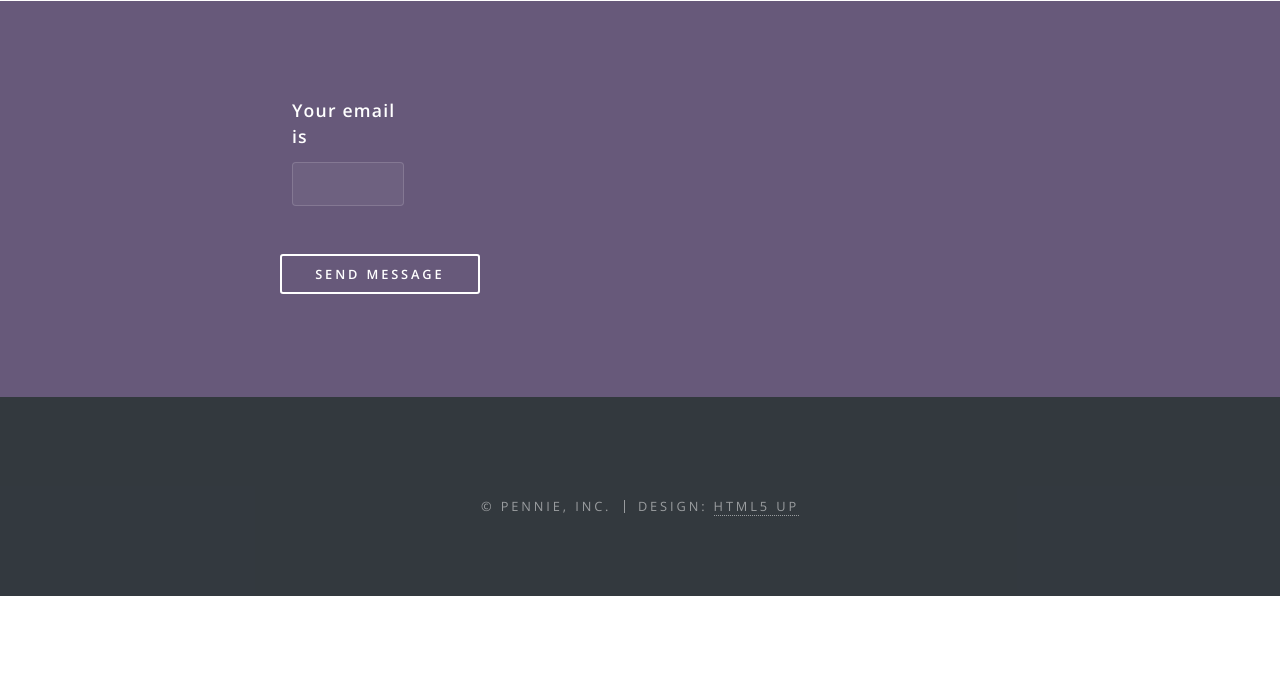
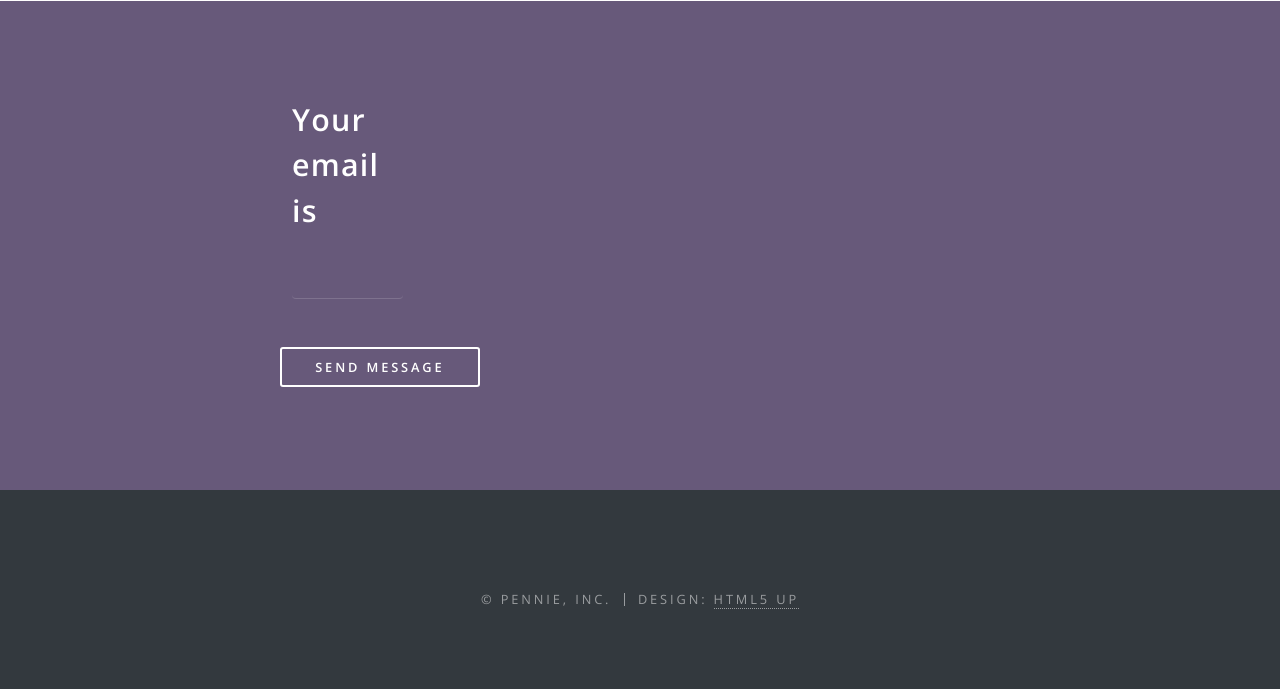
Before and after one commit to awhyit/pennie, a PHP site: page / in a window 1280 px wide. Shown: the part 2563-3252 px from the top of the page. Before the commit the page ends 3159 px from the top, so only its background shows below. Run offline with PHP 8.4, Linux system fonts and the light colour scheme.

Commit message:
border of form

```diff
--- a/assets/css/main.css
+++ b/assets/css/main.css
@@ -2261,7 +2261,7 @@
 		line-height: 1.5;
 		margin: 0 0 0.7em 0;
 		display: block;
-		font-size: 1.1em;
+		font-size: 1.9em;
 	}
 
 	input[type="text"],
@@ -2274,10 +2274,15 @@
 		-webkit-appearance: none;
 		-ms-appearance: none;
 		appearance: none;
-		background: rgba(255, 255, 255, 0.05);
+		background: rgba(255, 255, 255, 0);
 		border-radius: 0.25em;
 		border: none;
-		border: solid 1px rgba(255, 255, 255, 0.15);
+	    	border-top-width: 0px;
+	    	border-right-width: 0px;
+	    	border-bottom-color: rgba(255, 255, 255, 0.15);
+	    	border-bottom-style: solid;
+	    	border-bottom-width: 1px;
+	    	border-left-width: 0px;
 		color: inherit;
 		display: block;
 		outline: 0;
```
